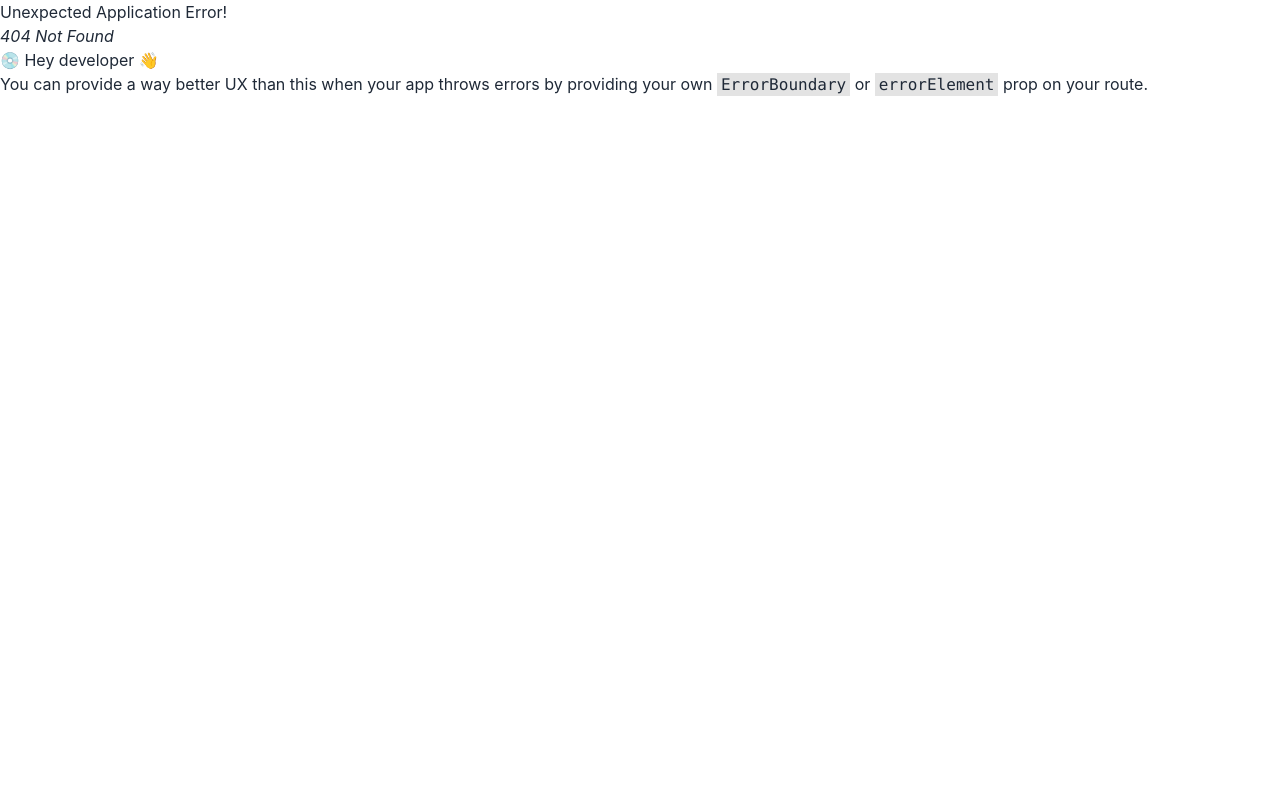
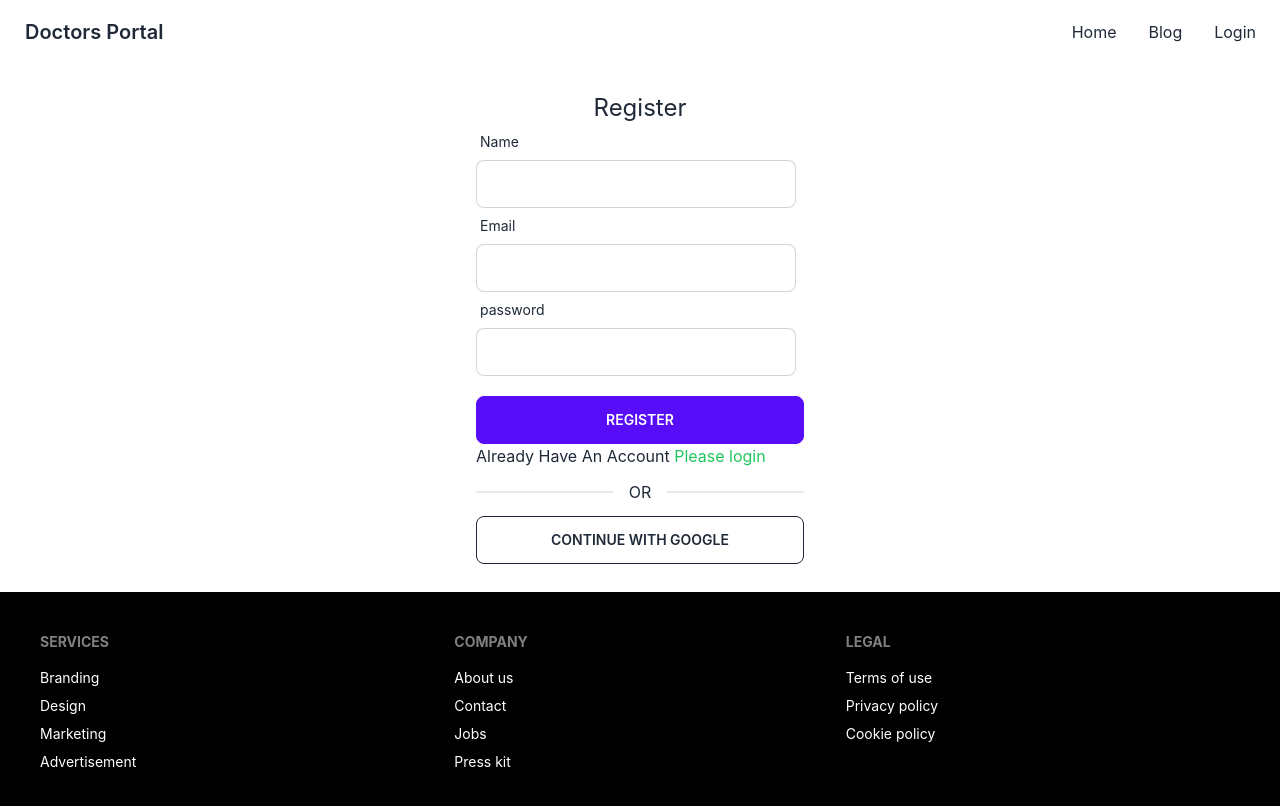
Before and after one commit to saklainmostak1/laptop-bazzar-client, a React (Create React App) app: page /register in a window 1280 px wide. Before the commit this address had no page. Shown: the top 806 px of the page. Built offline with nearby package versions, Linux system fonts and the light colour scheme.

Commit message:
register

```diff
--- a/package.json
+++ b/package.json
@@ -7,8 +7,10 @@
     "@testing-library/react": "^13.4.0",
     "@testing-library/user-event": "^13.5.0",
     "daisyui": "^2.42.0",
+    "firebase": "^9.14.0",
     "react": "^18.2.0",
     "react-dom": "^18.2.0",
+    "react-hook-form": "^7.39.5",
     "react-router-dom": "^6.4.3",
     "react-scripts": "5.0.1",
     "web-vitals": "^2.1.4"
--- a/src/Pages/Login/Login.js
+++ /dev/null
@@ -1,11 +0,0 @@
-import React from 'react';
-
-const Login = () => {
-    return (
-        <div>
-            <h2>Login</h2>
-        </div>
-    );
-};
-
-export default Login;
--- a/src/Pages/Register/Register.js
+++ b/src/Pages/Register/Register.js
@@ -1,9 +1,58 @@
 import React from 'react';
+import { useForm } from 'react-hook-form';
+import { Link } from 'react-router-dom';
 
 const Register = () => {
+    const {register,  formState: {errors}} = useForm()
     return (
-        <div>
-            <h2>This is Register</h2>
+        <div className='flex justify-center'>
+            <div className='w-96 p-7'>
+                <h2 className='text-2xl text-center'>Register</h2>
+                <form >
+                    <div className="form-control w-full max-w-xs">
+                        <label className="label">
+                            <span className="label-text">Name</span>
+                        </label>
+                        <input type="text"
+                        {...register('name', {
+                            required: 'Name is required'
+                        })}
+                            className="input input-bordered w-full max-w-xs" />
+                             {errors.name && <p className='text-red-500'>{errors.name.message}</p>}
+                    </div>
+                    <div className="form-control w-full max-w-xs">
+                        <label className="label">
+                            <span className="label-text">Email</span>
+                        </label>
+                        <input type="email"
+                         {...register('email', {
+                            required: 'Email is required',
+                         })}
+                            className="input input-bordered w-full max-w-xs" />
+                             {errors.email && <p className='text-red-500'>{errors.email.message}</p>}
+                    </div>
+                    <div className="form-control w-full max-w-xs">
+                        <label className="label">
+                            <span className="label-text">password</span>
+                        </label>
+                        <input type="password"
+                            {...register('password', {
+                                required: 'Password is required',
+                                minLength: {value: 6, message: 'password must be 6 character'},
+                                pattern: {value: /(?=.*[A-Z])(?=.*[!@#$&*])(?=.*[0-9])/, message: 'password must be strong'}
+                            })}
+                            className="input input-bordered w-full max-w-xs" />
+                            {errors.password && <p className='text-red-500'>{errors.password.message}</p>}
+                    </div>
+                    {/* {
+                        signUperror &&  <p className='text-red-500'>{signUperror}</p>
+                    } */}
+                    <input className='btn btn-primary w-full mt-5' value='Register' type="submit" />
+                </form>
+                <p>Already Have An Account<Link className=' text-green-500' to='/login'> Please login</Link> </p>
+                <div className='divider'>OR</div>
+                <button className='btn btn-outline w-full'>CONTINUE WITH GOOGLE</button>
+            </div>
         </div>
     );
 };
--- a/src/Routes/Routes/Routes.js
+++ b/src/Routes/Routes/Routes.js
@@ -3,6 +3,7 @@
 import Blog from "../../Pages/Blog/Blog";
 import Home from "../../Pages/Home/Home/Home";
 import Login from "../../Pages/Login/Login";
+import Register from "../../Pages/Register/Register";
 
 export const router = createBrowserRouter([
     {
@@ -18,6 +19,10 @@
                element: <Login></Login>
             },
             {
+               path: '/register',
+               element: <Register></Register>
+            },
+            {
                path: '/blog',
                element: <Blog></Blog>
             },
--- /dev/null
+++ b/src/context/AuthProvider.js
@@ -0,0 +1,24 @@
+import React, { createContext } from 'react';
+import {getAuth} from 'firebase/auth'
+import app from '../firebase/firebase.config';
+
+
+const AuthContext = createContext()
+const auth = getAuth(app)
+
+const AuthProvider = ({children}) => {
+
+    const authInfo= {
+
+    }
+
+    return (
+        <div>
+            <AuthContext.Provider value={authInfo}>
+                {children}
+            </AuthContext.Provider>
+        </div>
+    );
+};
+
+export default AuthProvider;
--- /dev/null
+++ b/src/firebase/firebase.config.js
@@ -0,0 +1,19 @@
+// Import the functions you need from the SDKs you need
+import { initializeApp } from "firebase/app";
+// TODO: Add SDKs for Firebase products that you want to use
+// https://firebase.google.com/docs/web/setup#available-libraries
+
+// Your web app's Firebase configuration
+const firebaseConfig = {
+  apiKey: process.env.REACT_APP_apiKey,
+  authDomain: process.env.REACT_APP_authDomain,
+  projectId: process.env.REACT_APP_projectId,
+  storageBucket: process.env.REACT_APP_storageBucket,
+  messagingSenderId: process.env.REACT_APP_messagingSenderId,
+  appId: process.env.REACT_APP_appId,
+};
+
+// Initialize Firebase
+const app = initializeApp(firebaseConfig);
+
+export default app;
--- a/src/index.js
+++ b/src/index.js
@@ -3,11 +3,14 @@
 import './index.css';
 import App from './App';
 import reportWebVitals from './reportWebVitals';
+import AuthProvider from './context/AuthProvider';
 
 const root = ReactDOM.createRoot(document.getElementById('root'));
 root.render(
   <React.StrictMode>
-    <App />
+    <AuthProvider>
+      <App />
+    </AuthProvider>
   </React.StrictMode>
 );
 
```
Also changed, not shown: 1 other file (tests, documents, lock files or other folders).
